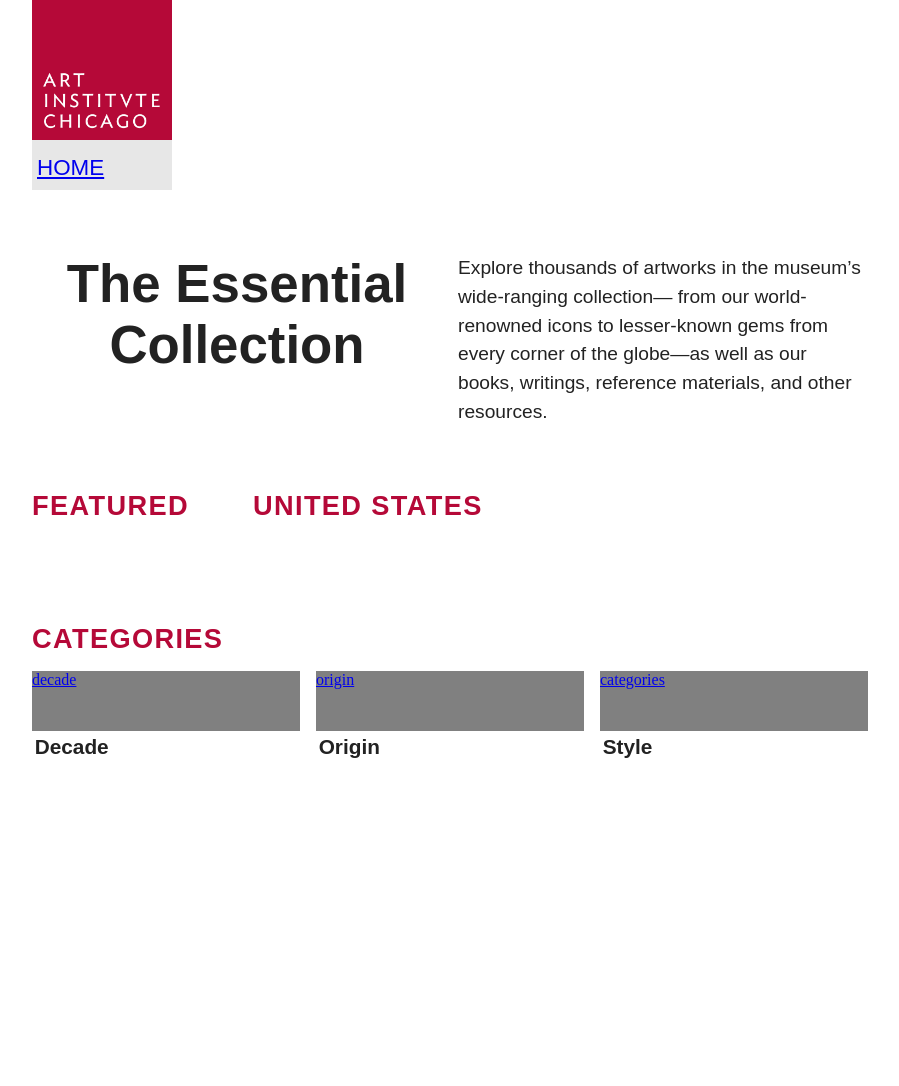
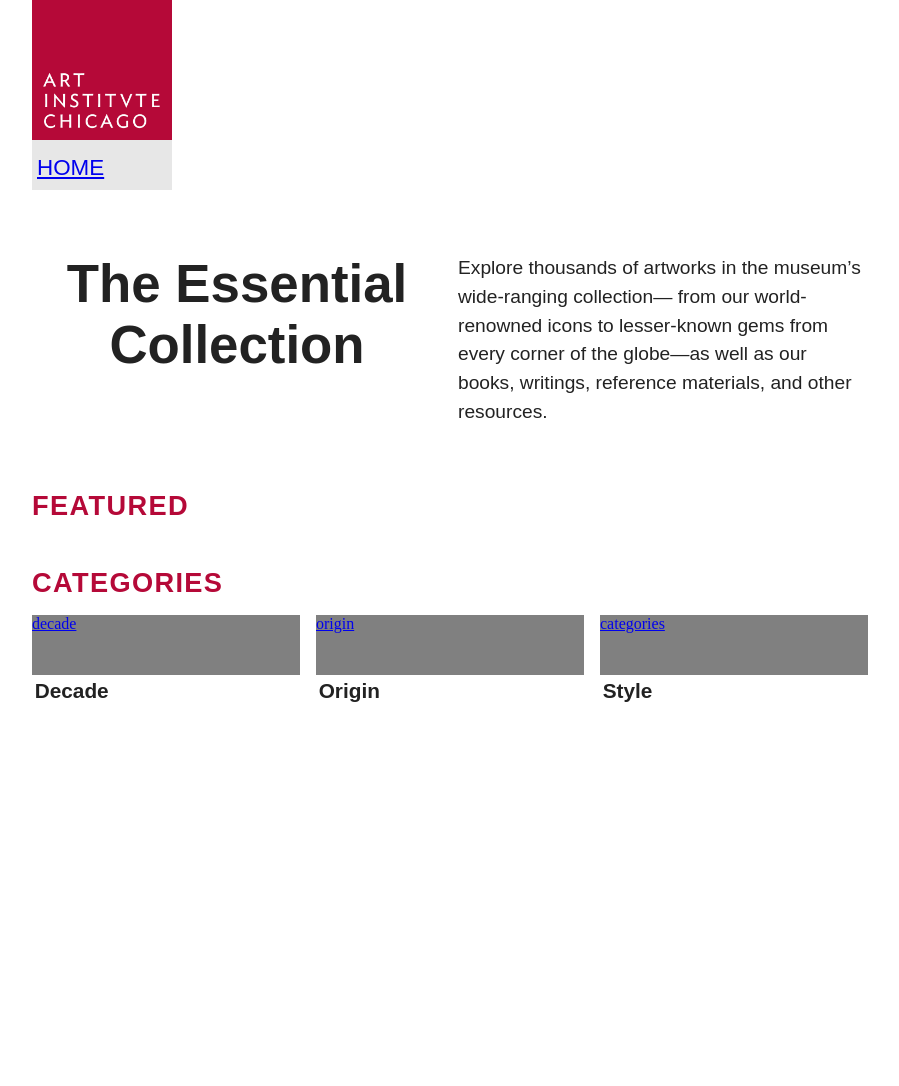
Before and after one commit to jacktollman/ChicagoArtInstitute, a Jekyll site: the page built from index.md, in a window 1280 px wide. Shown: the whole page, without its empty margins (190-1089 px from the left). Built offline with Jekyll 4.4.1, drawn with Linux system fonts in a browser that asks for light colours; after the commit the page ends 1030 px from its top, so only the background shows below that.

Commit message:
Update home.html

```diff
--- a/_layouts/home.html
+++ b/_layouts/home.html
@@ -55,14 +55,9 @@
 				<h1 class="categories-red"> FEATURED </h1>
 		</div>
 
-
-
-		<div class="two-grid-result">
-				<h1 class="categories-red">United States</h1>
-			</div>
 					<div class ="categories-grid">
 						{% for p in site.pages %}
-						{% if p.featured contains "yes" %}
+						{% if p.featured contains "homepage" %}
 								<div class ="categories-result">
 
 	<!-- 								    <li> -->
```
